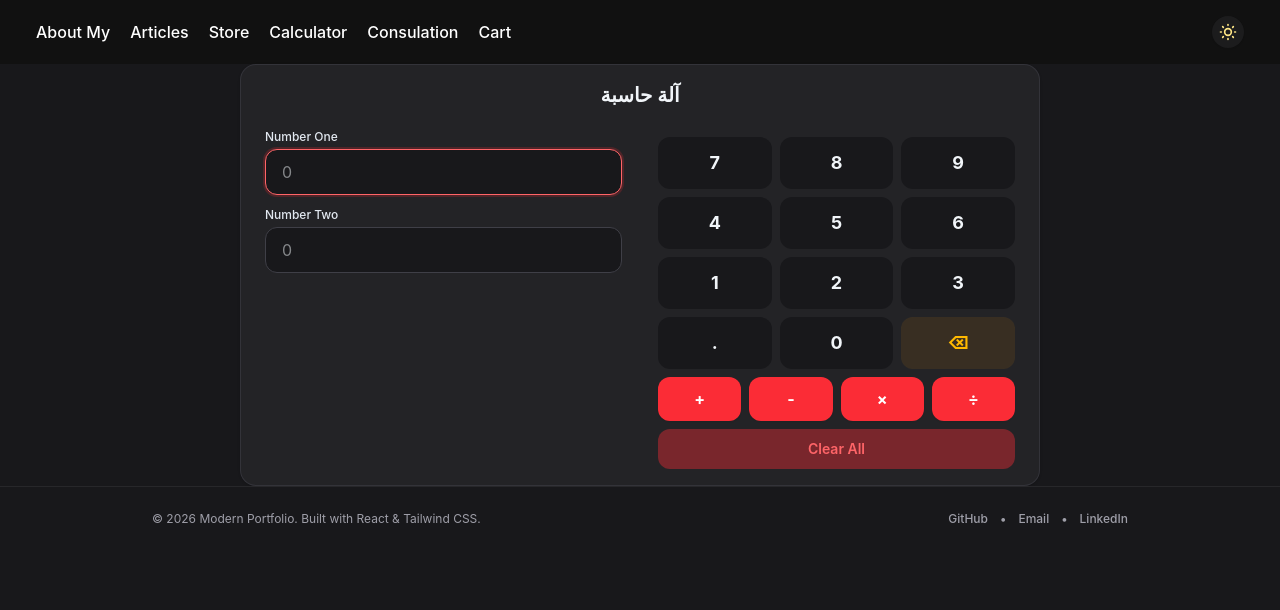
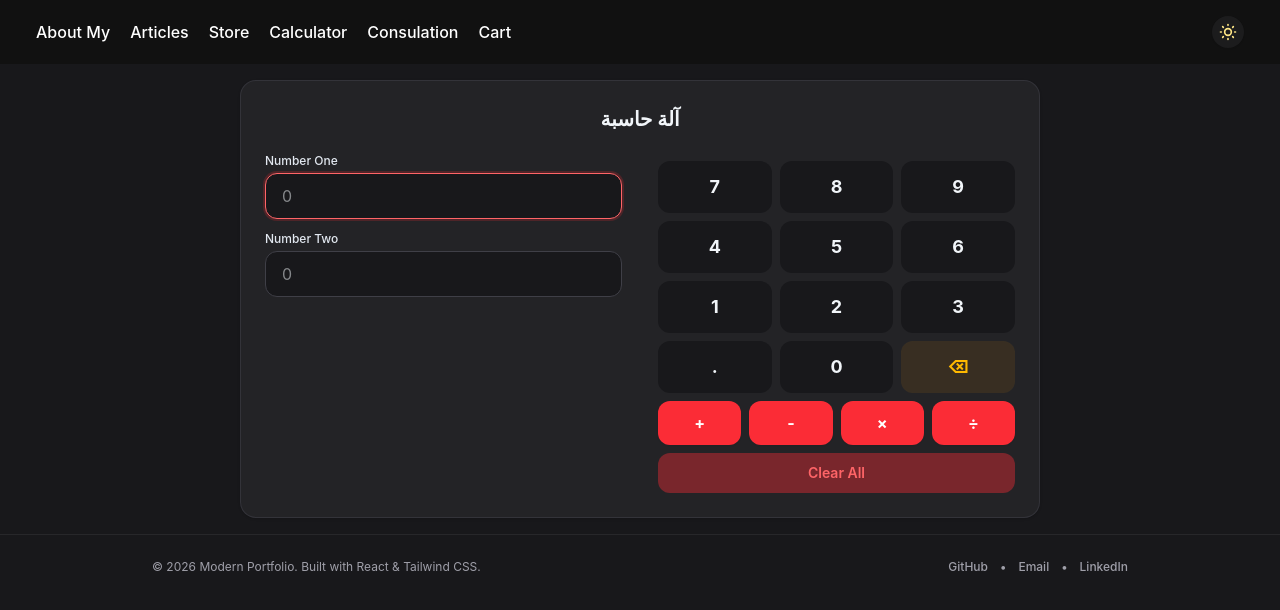
Before and after one commit to skaepra/My_Protfolio, a React (Vite) app: page /My_Protfolio/calculator in a window 1280 px wide. Shown: the top 610 px of the page. Built offline with nearby package versions, Linux system fonts and the light colour scheme.

Commit message:
fixing style

```diff
--- a/src/features/calculator/calculator.jsx
+++ b/src/features/calculator/calculator.jsx
@@ -81,7 +81,7 @@ const validation = calculatorSchema.safeParse({
   setResult(finalResult);
    };
 return (
-  <div className="max-w-[800px] sm:py-4 mx-auto p-6 bg-[#e1e5ec] dark:bg-zinc-800/80 border border-slate-200 dark:border-zinc-700/60 rounded-2xl shadow-sm space-y-5 transition-colors duration-300">
+  <div className="max-w-[800px] sm:my-4 mx-auto p-6 bg-[#e1e5ec] dark:bg-zinc-800/80 border border-slate-200 dark:border-zinc-700/60 rounded-2xl shadow-sm space-y-5 transition-colors duration-300">
 
     <h3 className="text-xl font-bold text-slate-800 dark:text-slate-100 text-center">
       آلة حاسبة
```
